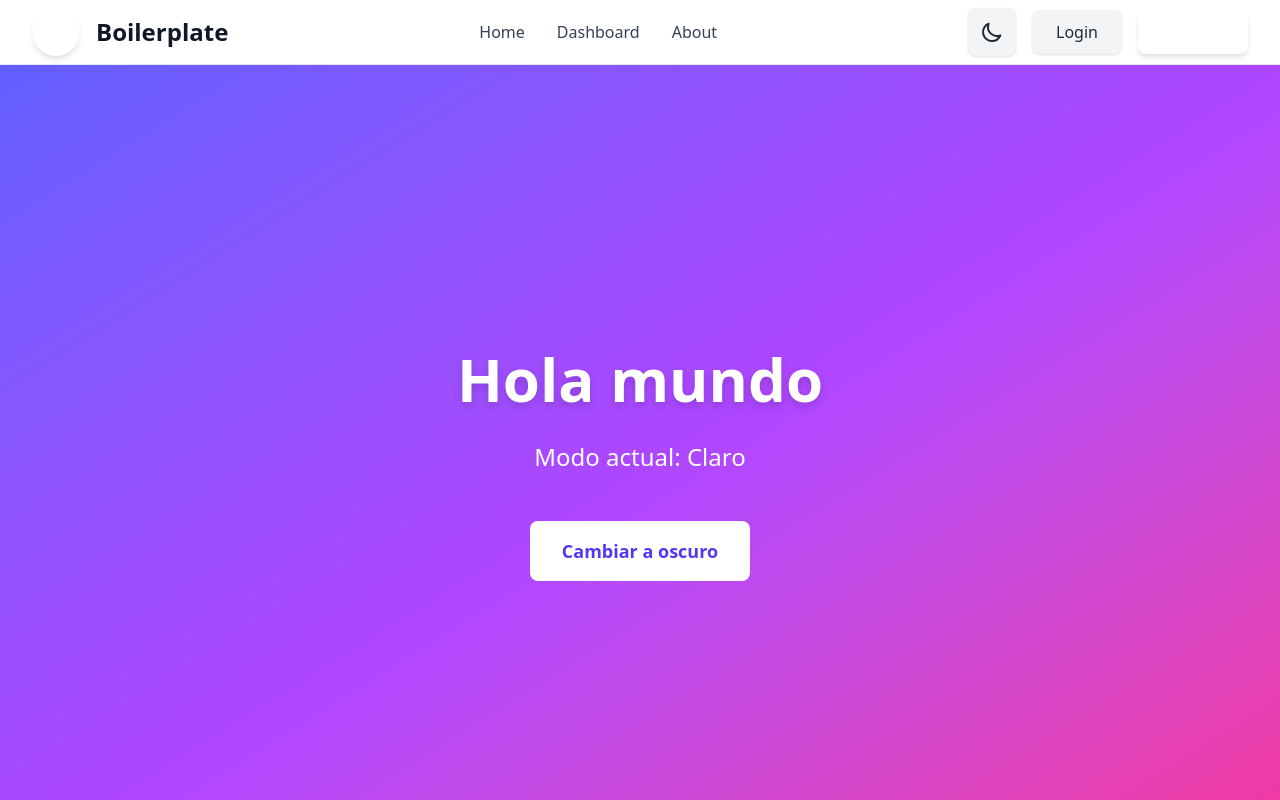
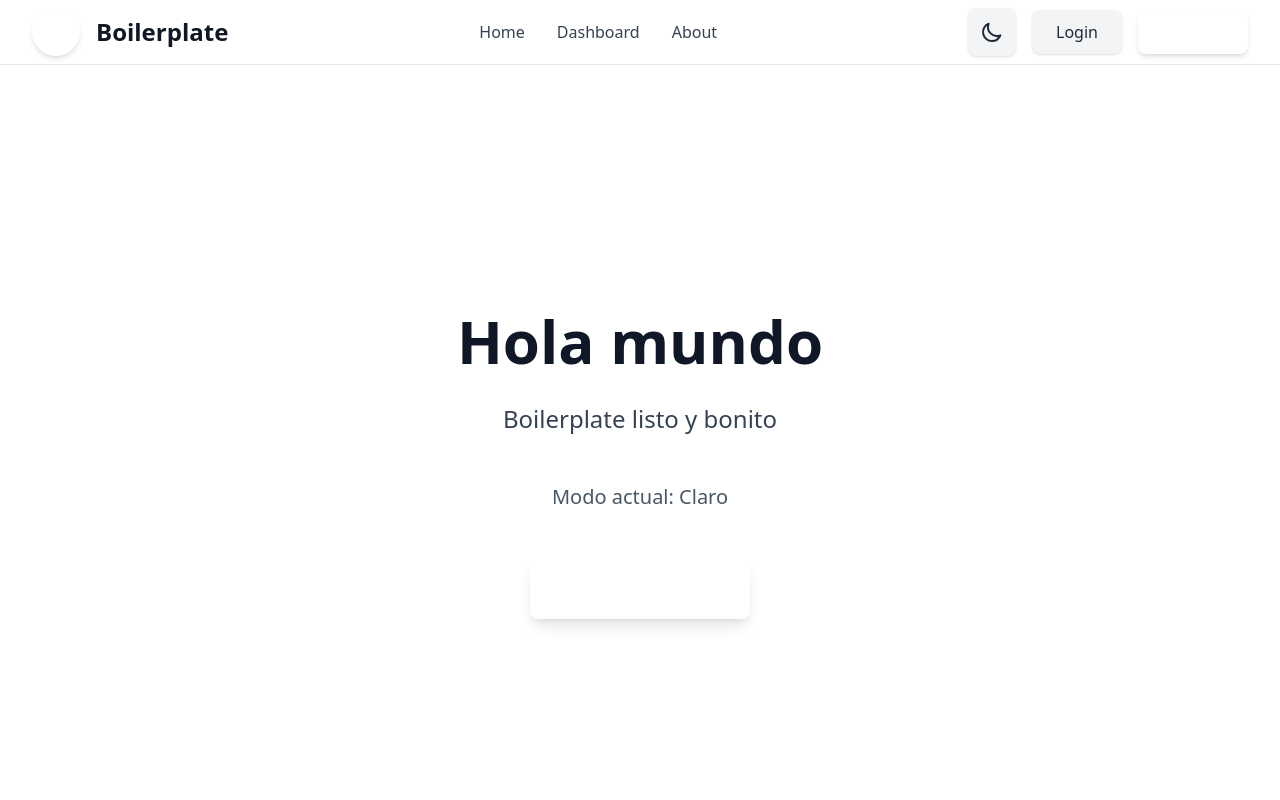
Before and after one commit to hackdevmariana/openenergycoop, a Nuxt app in the folder apps/web/: page / in a window 1280 px wide. Shown: the top 800 px of the page. Built offline with nearby package versions, Linux system fonts and the light colour scheme.

Commit message:
Config toggle color mode.

```diff
--- a/apps/web/package.json
+++ b/apps/web/package.json
@@ -11,7 +11,6 @@
   },
   "dependencies": {
     "@nuxt/ui": "^4.3.0",
-    "@nuxtjs/color-mode": "^4.0.0",
     "@tailwindcss/vite": "^4.1.18",
     "nuxt": "^4.2.2",
     "nuxt-icon": "1.0.0-beta.7",
--- a/apps/web/pages/index.vue
+++ b/apps/web/pages/index.vue
@@ -1,19 +1,35 @@
 <template>
-  <div class="min-h-screen flex flex-col items-center justify-center transition-colors duration-500"
-       :class="colorMode.preference === 'dark' ? 'bg-gray-900 text-white' : 'bg-gradient-to-br from-indigo-500 via-purple-500 to-pink-500 text-white'">
-    <h1 class="text-6xl font-bold mb-8 drop-shadow-lg">
-      Hola mundo
-    </h1>
-    <p class="text-2xl mb-12">
-      Modo actual: {{ colorMode.preference === 'dark' ? 'Oscuro' : 'Claro' }}
-    </p>
-    <button @click="colorMode.preference = colorMode.preference === 'dark' ? 'light' : 'dark'"
-            class="px-8 py-4 bg-white text-indigo-600 rounded-lg font-bold text-lg hover:bg-gray-100 dark:bg-gray-800 dark:text-white dark:hover:bg-gray-700 transition">
-      Cambiar a {{ colorMode.preference === 'dark' ? 'claro' : 'oscuro' }}
-    </button>
+  <div class="min-h-screen bg-white dark:bg-gray-900 flex items-center justify-center transition-colors duration-500">
+    <div class="text-center px-6">
+      <h1 class="text-6xl font-bold text-gray-900 dark:text-white mb-8">
+        Hola mundo
+      </h1>
+      <p class="text-2xl text-gray-700 dark:text-gray-300 mb-12">
+        Boilerplate listo y bonito
+      </p>
+      <p class="text-xl text-gray-600 dark:text-gray-400 mb-12">
+        Modo actual: {{ isDark ? 'Oscuro' : 'Claro' }}
+      </p>
+      <button @click="toggleDarkMode" class="px-8 py-4 bg-primary-600 text-white rounded-lg font-bold text-lg hover:bg-primary-700 transition shadow-lg">
+        Cambiar a {{ isDark ? 'claro' : 'oscuro' }}
+      </button>
+    </div>
   </div>
 </template>
 
 <script setup>
-const colorMode = useColorMode()
+const isDark = ref(false)
+
+const toggleDarkMode = () => {
+  if (process.client) {
+    window.toggleDarkMode()
+    isDark.value = document.documentElement.classList.contains('dark')
+  }
+}
+
+onMounted(() => {
+  if (process.client) {
+    isDark.value = document.documentElement.classList.contains('dark')
+  }
+})
 </script>
```
